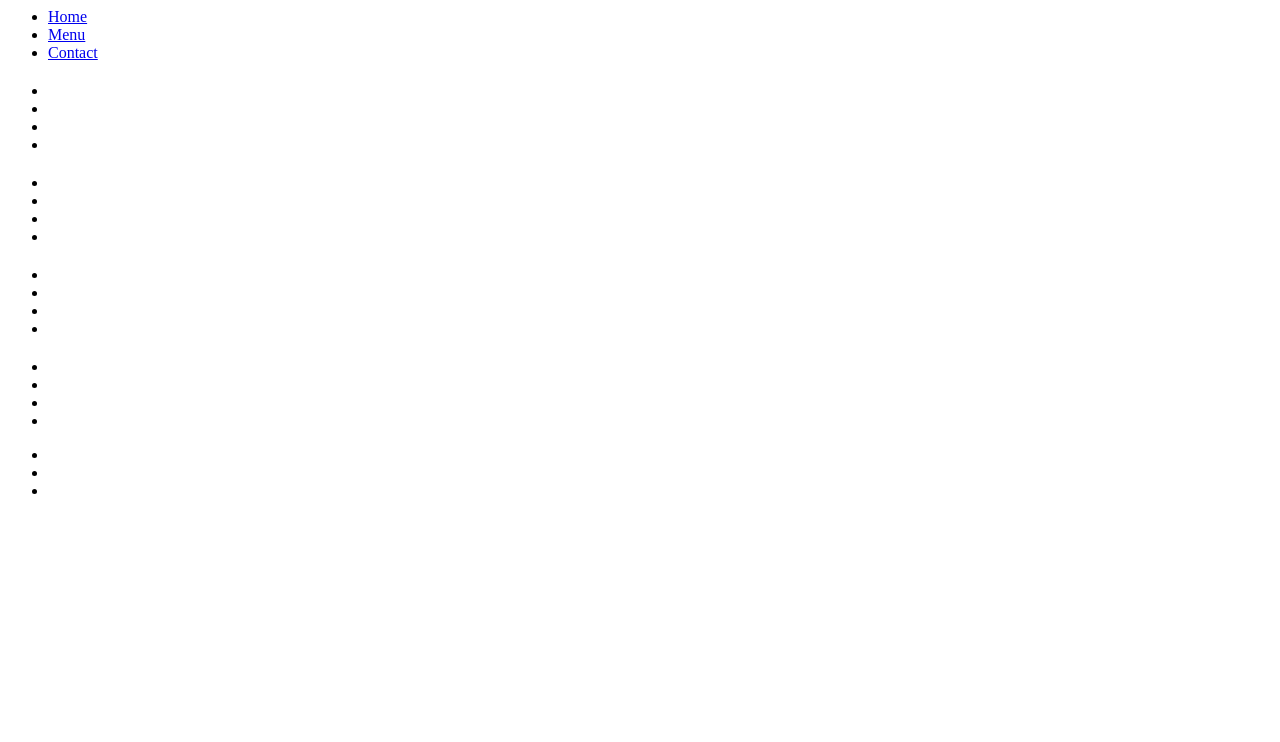
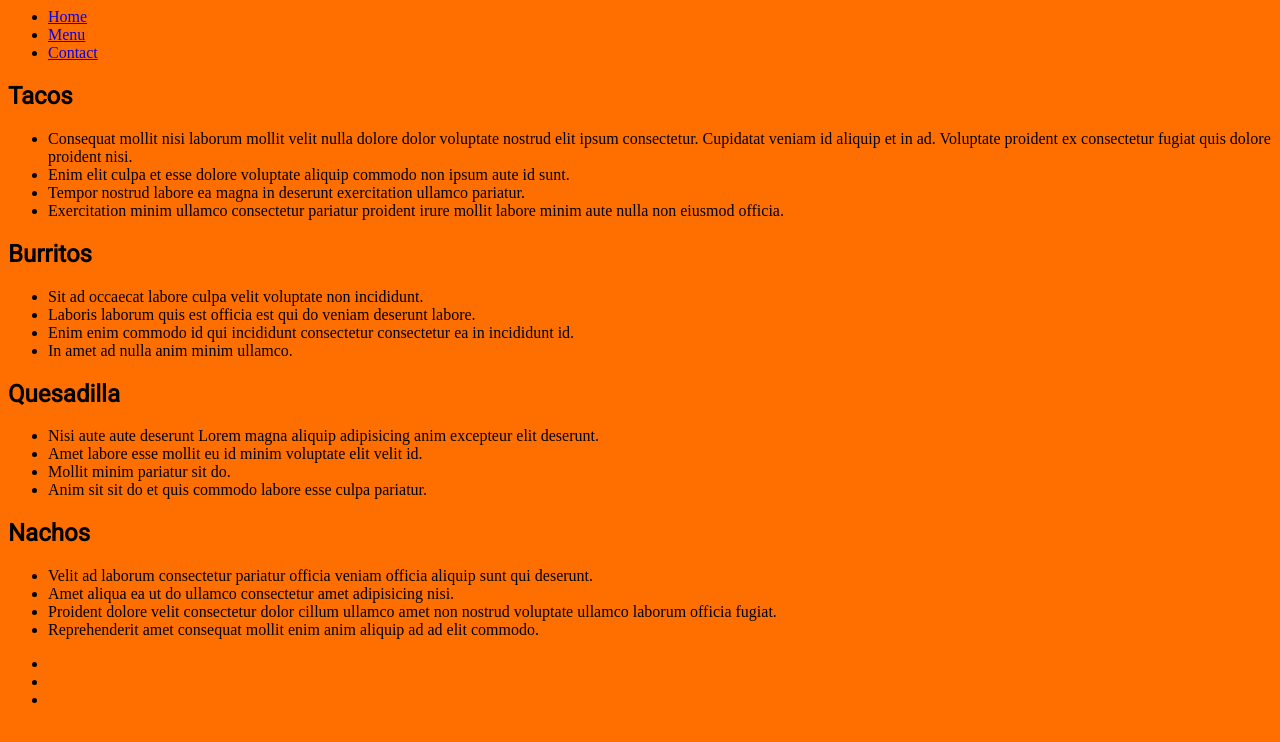
Before and after one commit to CStavnes1/chrisrestaurant, a plain HTML site: page menu.html in a window 1280 px wide. Drawn offline with Linux system fonts and the light colour scheme.

Commit message:
css styling

```diff
--- /dev/null
+++ b/css/style.css
@@ -0,0 +1,18 @@
+/*
+primary: #ff6f00
+p-light: #ffa040
+p-dark:#c43e00
+Secondary:#bdbdbd
+S-light:#efefef
+s-dark:#8d8d8d
+*/
+
+
+body {
+    background-color: #ff6f00;
+}
+
+h1,
+h2 {
+    font-family: 'Roboto', sans-serif;
+}
--- a/menu.html
+++ b/menu.html
@@ -3,6 +3,8 @@
     <head>
         <meta charset="UTF-8" />
         <title>Resturant</title>
+        <link rel="stylesheet" href="./css/style.css">
+        <link href="https://fonts.googleapis.com/css?family=Roboto" rel="stylesheet">
     </head>
     <body>
         <header>
@@ -17,39 +19,39 @@
         </header>
         <main>
             <div>
-                <h2></h2>
+                <h2>Tacos</h2>
                 <ul>
-                    <li></li>
-                    <li></li>
-                    <li></li>
-                    <li></li>
+                    <li>Consequat mollit nisi laborum mollit velit nulla dolore dolor voluptate nostrud elit ipsum consectetur. Cupidatat veniam id aliquip et in ad. Voluptate proident ex consectetur fugiat quis dolore proident nisi.</li>
+                    <li>Enim elit culpa et esse dolore voluptate aliquip commodo non ipsum aute id sunt.</li>
+                    <li>Tempor nostrud labore ea magna in deserunt exercitation ullamco pariatur.</li>
+                    <li>Exercitation minim ullamco consectetur pariatur proident irure mollit labore minim aute nulla non eiusmod officia.</li>
                 </ul>
             </div>
             <div>
-                <h2></h2>
+                <h2>Burritos</h2>
                 <ul>
-                    <li></li>
-                    <li></li>
-                    <li></li>
-                    <li></li>
+                    <li>Sit ad occaecat labore culpa velit voluptate non incididunt.</li>
+                    <li>Laboris laborum quis est officia est qui do veniam deserunt labore.</li>
+                    <li>Enim enim commodo id qui incididunt consectetur consectetur ea in incididunt id.</li>
+                    <li>In amet ad nulla anim minim ullamco.</li>
                 </ul>
             </div>
             <div>
-                <h2></h2>
+                <h2>Quesadilla</h2>
                 <ul>
-                    <li></li>
-                    <li></li>
-                    <li></li>
-                    <li></li>
+                    <li>Nisi aute aute deserunt Lorem magna aliquip adipisicing anim excepteur elit deserunt.</li>
+                    <li>Amet labore esse mollit eu id minim voluptate elit velit id.</li>
+                    <li>Mollit minim pariatur sit do.</li>
+                    <li>Anim sit sit do et quis commodo labore esse culpa pariatur.</li>
                 </ul>
             </div>
             <div>
-                <h2></h2>
+                <h2>Nachos</h2>
                 <ul>
-                    <li></li>
-                    <li></li>
-                    <li></li>
-                    <li></li>
+                    <li>Velit ad laborum consectetur pariatur officia veniam officia aliquip sunt qui deserunt.</li>
+                    <li>Amet aliqua ea ut do ullamco consectetur amet adipisicing nisi.</li>
+                    <li>Proident dolore velit consectetur dolor cillum ullamco amet non nostrud voluptate ullamco laborum officia fugiat.</li>
+                    <li>Reprehenderit amet consequat mollit enim anim aliquip ad ad elit commodo.</li>
                 </ul>
             </div>
         </main>
```
Also changed, not shown: contact.html (+2 -0 lines), index.html (+9 -7 lines).
